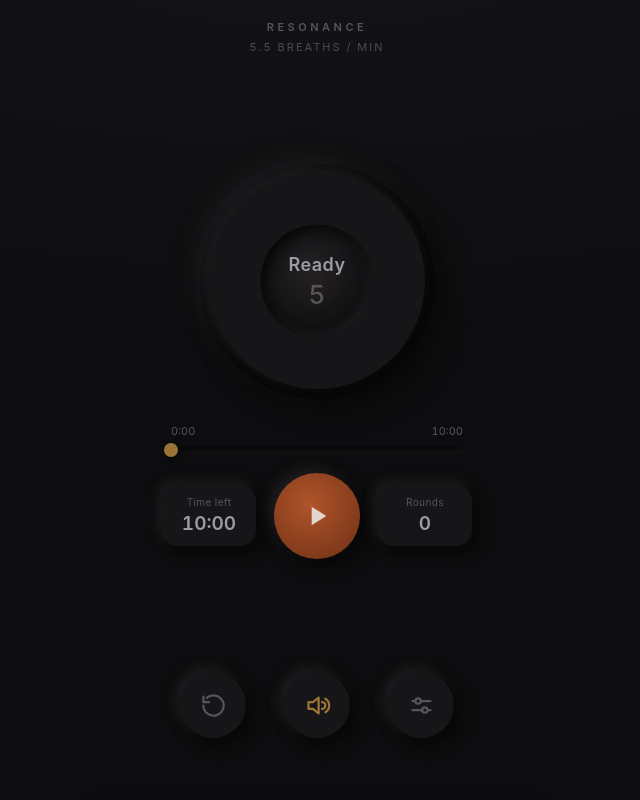
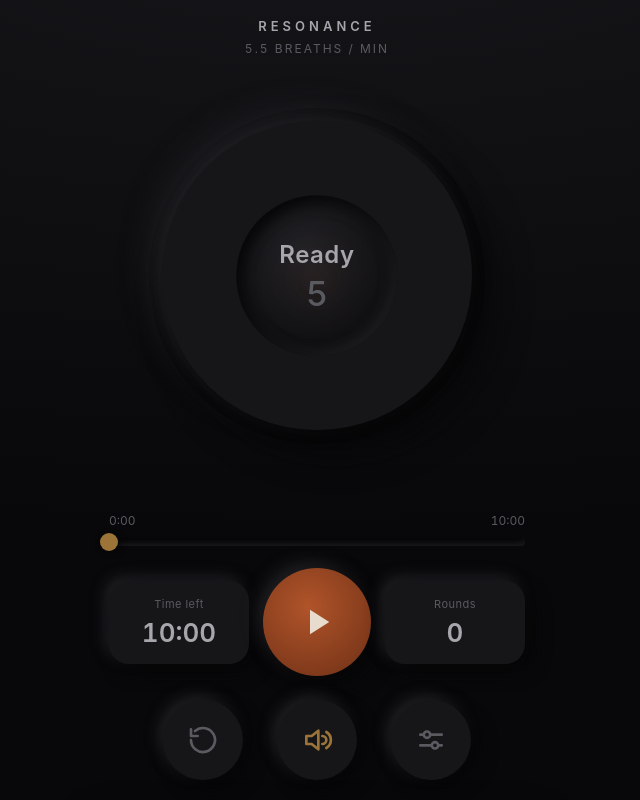
Before and after one commit to lulkod/resonance-breathing-pacer, a plain HTML site: page index.html in a window 1280 px wide. Shown: the whole page, without its empty margins (323-963 px from the left). Drawn offline with Linux system fonts and the light colour scheme.

Commit message:
Update index.html

```diff
--- a/index.html
+++ b/index.html
@@ -4,111 +4,122 @@
 <meta charset="UTF-8">
 <meta name="viewport" content="width=device-width, initial-scale=1, maximum-scale=1, user-scalable=no, viewport-fit=cover">
 <meta name="apple-mobile-web-app-capable" content="yes">
+<meta name="mobile-web-app-capable" content="yes">
 <meta name="apple-mobile-web-app-status-bar-style" content="black-translucent">
 <meta name="apple-mobile-web-app-title" content="Resonance">
-<meta name="theme-color" content="#0d0d0f">
+<meta name="theme-color" content="#08080a">
 <title>Resonance</title>
 <style>
   :root{
+    --root:#08080a;        /* solid backdrop - paints the safe areas */
     --bg:#0d0d0f;
     --surface:#161618;
-    --dark:#070708;
-    --light:#1f1f22;
-    --text:#9c9ca2;
-    --muted:#55555b;
-    --accent:#b0542a;    /* inhale  - deep ember */
+    --dark:#060607;
+    --light:#202024;
+    --text:#a6a6ac;
+    --muted:#5a5a61;
+    --accent:#b0542a;      /* inhale - deep ember */
     --accent-d:#8a3f1e;
-    --amber:#9c7438;     /* exhale  - deep gold  */
-    --ico:#e3d6cb;
+    --amber:#9c7438;       /* exhale - deep gold  */
+    --ico:#e8dccf;
     --sans:-apple-system, BlinkMacSystemFont, "Segoe UI", Roboto, sans-serif;
   }
   *{ box-sizing:border-box; -webkit-tap-highlight-color:transparent; }
-  html,body{
-    margin:0; height:100%; position:fixed; inset:0; overflow:hidden; overscroll-behavior:none;
-    background:radial-gradient(130% 80% at 50% -10%, #141416, var(--bg) 70%);
+
+  /* The fix: solid colour on the root + body, gradient layered on top.
+     iOS standalone paints the bottom safe-area with the root colour. */
+  html{ background-color:var(--root); }
+  body{
+    margin:0; position:fixed; inset:0; overflow:hidden; overscroll-behavior:none;
+    background-color:var(--root);
+    background-image:radial-gradient(135% 78% at 50% -12%, #16161a 0%, var(--bg) 62%, var(--root) 100%);
     font-family:var(--sans); font-variant-numeric:tabular-nums; color:var(--text);
     -webkit-user-select:none; user-select:none;
   }
-  .app{ height:100dvh; max-width:430px; margin:0 auto; display:flex; flex-direction:column;
-    padding:max(20px,env(safe-area-inset-top)) 26px max(14px,env(safe-area-inset-bottom)); }
 
-  header{ text-align:center; margin-bottom:4px; }
-  header .ey{ font-size:11px; letter-spacing:3.5px; color:var(--muted); font-weight:600; }
-  header .pc{ font-size:11px; letter-spacing:2px; color:var(--muted); margin-top:6px; opacity:.85; }
+  .app{
+    height:100dvh; max-width:460px; margin:0 auto;
+    display:flex; flex-direction:column;
+    padding:max(18px,env(safe-area-inset-top)) 22px max(20px,env(safe-area-inset-bottom));
+  }
 
-  .centre{ flex:1; display:flex; flex-direction:column; align-items:center; justify-content:center; gap:20px; }
+  header{ text-align:center; flex:0 0 auto; }
+  header .ey{ font-size:13px; letter-spacing:4px; color:var(--text); font-weight:600; }
+  header .pc{ font-size:12px; letter-spacing:2px; color:var(--muted); margin-top:7px; }
 
-  .orb-wrap{ position:relative; width:clamp(196px,55vw,246px); aspect-ratio:1; }
+  /* Orb fills the free vertical space and stays centred */
+  .stage{ flex:1 1 auto; display:flex; align-items:center; justify-content:center; min-height:0; }
+  .orb-wrap{ position:relative; width:min(84vw,44vh); aspect-ratio:1; }
+
   .ring{ position:absolute; inset:0; width:100%; height:100%; transform:rotate(-90deg); }
-  .ring .track{ fill:none; stroke:#000; opacity:.5; stroke-width:2.5; }
-  .ring .prog{ fill:none; stroke:var(--accent); stroke-width:4; stroke-linecap:round; transition:stroke .6s ease; }
+  .ring .track{ fill:none; stroke:#000; opacity:.45; stroke-width:2.5; }
+  .ring .prog{ fill:none; stroke:var(--accent); stroke-width:4.5; stroke-linecap:round; transition:stroke .6s ease; }
   .frame{ position:absolute; inset:6%; border-radius:50%; background:var(--surface);
-    box-shadow:14px 14px 30px var(--dark), -10px -10px 24px var(--light); }
+    box-shadow:18px 18px 38px var(--dark), -12px -12px 28px var(--light); }
   .orb{ position:absolute; left:50%; top:50%; width:74%; aspect-ratio:1; border-radius:50%;
     transform:translate(-50%,-50%) scale(.62);
-    background:radial-gradient(circle at 42% 36%, #202023, #101012 72%);
-    box-shadow:inset 8px 8px 20px var(--dark), inset -6px -6px 16px var(--light);
+    background:radial-gradient(circle at 42% 36%, #222226, #0f0f11 72%);
+    box-shadow:inset 10px 10px 24px var(--dark), inset -8px -8px 20px var(--light);
     overflow:hidden; will-change:transform; }
   .ember{ position:absolute; inset:0; border-radius:50%; opacity:.08;
     background:radial-gradient(circle at 50% 52%, var(--accent) 0%, rgba(176,84,42,.22) 32%, transparent 64%);
     will-change:opacity; }
-  .readout{ position:absolute; inset:0; display:flex; flex-direction:column; align-items:center; justify-content:center; gap:7px; pointer-events:none; }
-  .phase{ font-size:18px; font-weight:600; letter-spacing:.5px; }
-  .pcount{ font-size:46px; font-weight:600; line-height:1; }
-  .pcount.idle{ font-size:26px; color:var(--muted); font-weight:500; }
+  .readout{ position:absolute; inset:0; display:flex; flex-direction:column; align-items:center; justify-content:center; gap:8px; pointer-events:none; }
+  .phase{ font-size:24px; font-weight:600; letter-spacing:.5px; }
+  .pcount{ font-size:68px; font-weight:600; line-height:1; }
+  .pcount.idle{ font-size:34px; color:var(--muted); font-weight:500; }
 
-  .seek{ width:100%; max-width:292px; }
-  .seek .lbl{ display:flex; justify-content:space-between; font-size:11px; color:var(--muted); margin-bottom:9px; }
-  .bar{ position:relative; height:6px; border-radius:4px; background:var(--bg);
-    box-shadow:inset 3px 3px 6px var(--dark), inset -2px -2px 4px var(--light); }
-  .fill{ position:absolute; left:0; top:0; bottom:0; width:0%; border-radius:4px;
+  .seek{ flex:0 0 auto; width:100%; margin:18px 0 22px; }
+  .seek .lbl{ display:flex; justify-content:space-between; font-size:12px; color:var(--muted); margin-bottom:10px; }
+  .bar{ position:relative; height:8px; border-radius:5px; background:var(--bg);
+    box-shadow:inset 4px 4px 7px var(--dark), inset -3px -3px 5px var(--light); }
+  .fill{ position:absolute; left:0; top:0; bottom:0; width:0%; border-radius:5px;
     background:linear-gradient(90deg, var(--accent-d), var(--accent) 55%, var(--amber)); }
-  .knob{ position:absolute; top:50%; left:0%; width:14px; height:14px; border-radius:50%;
-    transform:translate(-50%,-50%); background:var(--amber); box-shadow:2px 2px 5px var(--dark); }
+  .knob{ position:absolute; top:50%; left:0%; width:18px; height:18px; border-radius:50%;
+    transform:translate(-50%,-50%); background:var(--amber); box-shadow:2px 2px 6px var(--dark); }
 
-  .cluster{ display:flex; align-items:center; justify-content:center; gap:18px; }
-  .stat{ width:94px; background:var(--surface); border-radius:16px; padding:11px 13px; text-align:center;
-    box-shadow:6px 6px 13px var(--dark), -4px -4px 11px var(--light); }
-  .stat .k{ font-size:10px; color:var(--muted); letter-spacing:.4px; }
-  .stat .v{ font-size:19px; font-weight:600; margin-top:4px; color:var(--text); }
-  .play{ border:0; cursor:pointer; width:86px; height:86px; border-radius:50%; flex:0 0 auto;
+  .cluster{ flex:0 0 auto; display:flex; align-items:center; justify-content:space-between; gap:14px; }
+  .stat{ flex:1 1 0; min-width:0; background:var(--surface); border-radius:20px; padding:16px 12px; text-align:center;
+    box-shadow:8px 8px 17px var(--dark), -5px -5px 13px var(--light); }
+  .stat .k{ font-size:11px; color:var(--muted); letter-spacing:.5px; }
+  .stat .v{ font-size:26px; font-weight:600; margin-top:6px; color:var(--text); }
+  .play{ border:0; cursor:pointer; width:108px; height:108px; border-radius:50%; flex:0 0 auto;
     background:radial-gradient(circle at 42% 36%, #b0542a, #8a3f1e 58%, #6c3016);
     color:var(--ico); display:flex; align-items:center; justify-content:center;
-    box-shadow:7px 7px 16px var(--dark), -5px -5px 12px var(--light);
+    box-shadow:9px 9px 20px var(--dark), -6px -6px 15px var(--light);
     transition:transform .12s ease, box-shadow .12s ease; }
-  .play:active{ transform:scale(.96); box-shadow:inset 5px 5px 12px rgba(0,0,0,.45), inset -3px -3px 8px rgba(255,255,255,.04); }
-  .play svg{ width:32px; height:32px; }
+  .play:active{ transform:scale(.96); box-shadow:inset 6px 6px 15px rgba(0,0,0,.5), inset -4px -4px 10px rgba(255,255,255,.04); }
+  .play svg{ width:42px; height:42px; }
 
-  .controls{ display:flex; align-items:center; justify-content:center; gap:38px; margin-top:14px; }
-  .ctrl{ border:0; cursor:pointer; color:var(--muted); width:66px; height:66px; border-radius:50%;
+  .controls{ flex:0 0 auto; display:flex; align-items:center; justify-content:center; gap:34px; margin-top:24px; }
+  .ctrl{ border:0; cursor:pointer; color:var(--muted); width:80px; height:80px; border-radius:50%;
     background:var(--surface); display:flex; align-items:center; justify-content:center;
-    box-shadow:7px 7px 15px var(--dark), -5px -5px 12px var(--light); transition:box-shadow .12s ease, color .12s ease; }
-  .ctrl:active{ box-shadow:inset 6px 6px 13px var(--dark), inset -4px -4px 10px var(--light); }
+    box-shadow:8px 8px 17px var(--dark), -5px -5px 13px var(--light); transition:box-shadow .12s ease, color .12s ease; }
+  .ctrl:active{ box-shadow:inset 7px 7px 15px var(--dark), inset -5px -5px 11px var(--light); }
   .ctrl.on{ color:var(--amber); }
-  .ctrl svg{ width:27px; height:27px; }
-  .tail{ flex:0 0 6vh; }
+  .ctrl svg{ width:32px; height:32px; }
 
   .scrim{ position:fixed; inset:0; background:rgba(5,5,7,.66); opacity:0; pointer-events:none; transition:opacity .25s ease; z-index:8; }
   .scrim.show{ opacity:1; pointer-events:auto; }
-  .sheet{ position:fixed; left:0; right:0; bottom:0; z-index:9; max-width:430px; margin:0 auto;
-    background:var(--surface); border-radius:26px 26px 0 0; padding:10px 26px max(26px,env(safe-area-inset-bottom));
-    box-shadow:0 -12px 34px rgba(0,0,0,.65); transform:translateY(110%); transition:transform .3s cubic-bezier(.2,.8,.2,1); }
+  .sheet{ position:fixed; left:0; right:0; bottom:0; z-index:9; max-width:460px; margin:0 auto;
+    background:var(--surface); border-radius:28px 28px 0 0; padding:12px 24px max(28px,env(safe-area-inset-bottom));
+    box-shadow:0 -14px 38px rgba(0,0,0,.7); transform:translateY(110%); transition:transform .3s cubic-bezier(.2,.8,.2,1); }
   .sheet.show{ transform:translateY(0); }
-  .grab{ width:42px; height:5px; border-radius:3px; background:var(--dark); margin:6px auto 18px; }
-  .row{ margin-bottom:22px; }
-  .row .lab{ display:flex; justify-content:space-between; align-items:baseline; font-size:13px; color:var(--muted); margin-bottom:11px; }
-  .row .lab b{ color:var(--text); font-size:14px; }
-  input[type=range]{ -webkit-appearance:none; width:100%; height:10px; border-radius:6px; background:var(--bg);
-    box-shadow:inset 3px 3px 6px var(--dark), inset -2px -2px 4px var(--light); }
-  input[type=range]::-webkit-slider-thumb{ -webkit-appearance:none; width:26px; height:26px; border-radius:50%;
-    background:var(--accent); box-shadow:2px 2px 5px var(--dark); cursor:pointer; }
-  .chips{ display:flex; gap:9px; flex-wrap:wrap; }
-  .chip{ border:0; cursor:pointer; color:var(--muted); font-size:13px; padding:10px 15px; border-radius:13px;
-    background:var(--surface); box-shadow:4px 4px 9px var(--dark), -3px -3px 8px var(--light); }
-  .chip.sel{ color:var(--accent); box-shadow:inset 4px 4px 9px var(--dark), inset -3px -3px 7px var(--light); }
-  .done{ width:100%; border:0; cursor:pointer; color:var(--text); font-size:15px; font-weight:600; padding:15px; border-radius:16px;
-    background:var(--surface); margin-top:4px; box-shadow:5px 5px 11px var(--dark), -4px -4px 10px var(--light); }
-  .done:active{ box-shadow:inset 5px 5px 11px var(--dark), inset -4px -4px 10px var(--light); }
+  .grab{ width:48px; height:5px; border-radius:3px; background:var(--dark); margin:8px auto 22px; }
+  .row{ margin-bottom:26px; }
+  .row .lab{ display:flex; justify-content:space-between; align-items:baseline; font-size:14px; color:var(--muted); margin-bottom:13px; }
+  .row .lab b{ color:var(--text); font-size:15px; }
+  input[type=range]{ -webkit-appearance:none; width:100%; height:12px; border-radius:7px; background:var(--bg);
+    box-shadow:inset 4px 4px 7px var(--dark), inset -3px -3px 5px var(--light); }
+  input[type=range]::-webkit-slider-thumb{ -webkit-appearance:none; width:30px; height:30px; border-radius:50%;
+    background:var(--accent); box-shadow:2px 2px 6px var(--dark); cursor:pointer; }
+  .chips{ display:flex; gap:10px; flex-wrap:wrap; }
+  .chip{ border:0; cursor:pointer; color:var(--muted); font-size:14px; padding:12px 17px; border-radius:14px;
+    background:var(--surface); box-shadow:5px 5px 11px var(--dark), -4px -4px 9px var(--light); }
+  .chip.sel{ color:var(--accent); box-shadow:inset 5px 5px 11px var(--dark), inset -4px -4px 8px var(--light); }
+  .done{ width:100%; border:0; cursor:pointer; color:var(--text); font-size:16px; font-weight:600; padding:17px; border-radius:18px;
+    background:var(--surface); margin-top:6px; box-shadow:6px 6px 13px var(--dark), -5px -5px 11px var(--light); }
+  .done:active{ box-shadow:inset 6px 6px 13px var(--dark), inset -5px -5px 11px var(--light); }
 </style>
 </head>
 <body>
@@ -118,7 +129,7 @@
     <div class="pc" id="paceTop">5.5 BREATHS / MIN</div>
   </header>
 
-  <div class="centre">
+  <div class="stage">
     <div class="orb-wrap">
       <svg class="ring" viewBox="0 0 100 100">
         <circle class="track" cx="50" cy="50" r="46.5"></circle>
@@ -129,6 +140,7 @@
       <div class="readout">
         <div class="phase" id="phase">Ready</div>
         <div class="pcount idle" id="pcount">5</div>
+      </div>
     </div>
   </div>
 
@@ -144,7 +156,6 @@
     </button>
     <div class="stat"><div class="k">Rounds</div><div class="v" id="roundVal">0</div></div>
   </div>
-  </div>
 
   <div class="controls">
     <button class="ctrl" id="resetBtn" aria-label="Reset">
@@ -157,7 +168,6 @@
       <svg viewBox="0 0 24 24" fill="none" stroke="currentColor" stroke-width="2" stroke-linecap="round"><line x1="4" y1="8" x2="20" y2="8"/><circle cx="9" cy="8" r="2.4" fill="var(--surface)"/><line x1="4" y1="16" x2="20" y2="16"/><circle cx="15" cy="16" r="2.4" fill="var(--surface)"/></svg>
     </button>
   </div>
-  <div class="tail"></div>
 </div>
 
 <div class="scrim" id="scrim"></div>
```
Lines whose indentation alone changed are shown as unchanged.
